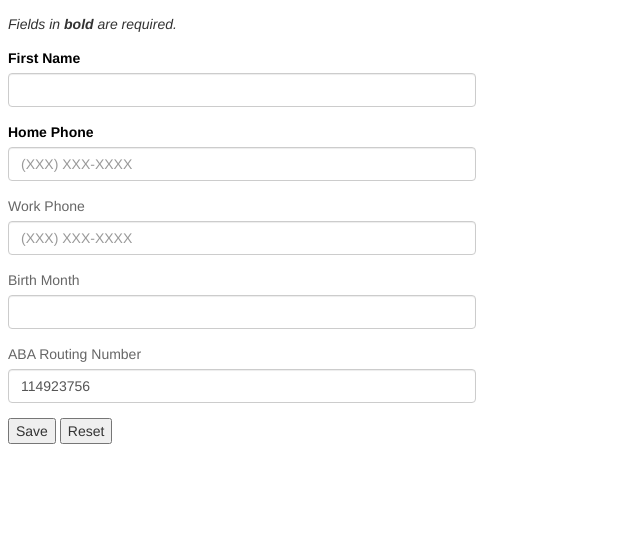
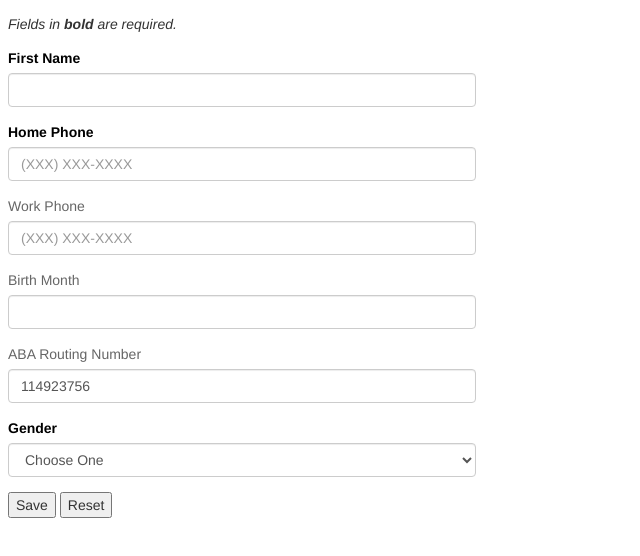
Before and after one commit to mcdpartners/ada-validation, a website: page demo/demo1.html in a window 1280 px wide. Shown: the whole page, without its empty margins (0-640 px from the left). Drawn offline with Linux system fonts and the light colour scheme; files that its build step writes are made by us from their sources.

Commit message:
Added Select input support

```diff
--- a/demo/demo1.html
+++ b/demo/demo1.html
@@ -59,6 +59,18 @@
     </div>
 
     <div class="form-group">
+      <label for="gender" class="required">Gender</label>
+      <div class="control-input">
+        <select type="text" id="gender" name="gender" class="form-control" data-validation="true" required="required">
+          <option value="">Choose One</option>
+          <option value="M">Male</option>
+          <option value="F">Female</option>
+        </select>
+        <i class="validation-icon"></i>
+      </div>
+    </div>
+
+    <div class="form-group">
       <button id="saveBtn" type="submit">Save</button>
       <button id="resetBtn" type="reset">Reset</button>
     </div>
--- a/package.json
+++ b/package.json
@@ -2,7 +2,7 @@
   "name": "jquery-ada-validation",
   "title": "jQuery ADA Validation Plugin",
   "description": "Client-side form validation with accessibility compliance",
-  "version": "0.2.7",
+  "version": "0.3.0",
   "homepage": "https://github.com/mcdpartners/ada-validation",
   "company": "MCD Partners",
   "licenses": [
--- a/src/ValidatedForm.js
+++ b/src/ValidatedForm.js
@@ -11,7 +11,7 @@
     this.addListeners();
   };
 
-  ValidatedForm.VERSION  = '0.2.7';
+  ValidatedForm.VERSION  = '0.3.0';
 
   ValidatedForm.DEFAULTS = {};
 
--- a/src/ValidatedInput.js
+++ b/src/ValidatedInput.js
@@ -12,6 +12,7 @@
     this.isRequired = this.$element.attr('required');
     this.validator  = Validator.create(options.validator);
     this.hasError   = false;
+    this.tagName    = this.$element.prop('tagName').toLowerCase();
 
     if (this.isRequired) {
       RequiredRule = new Validator(validations.required);
@@ -22,15 +23,18 @@
     this.configureInput();
   };
 
-  ValidatedInput.VERSION  = '0.2.7';
+  ValidatedInput.VERSION  = '0.3.0';
 
   ValidatedInput.DEFAULTS = {};
 
   ValidatedInput.prototype.addListeners = function() {
     this.$element.on('focus.validatedInput', this, onFocus);
-    this.$element.on('keyup.validatedInput', this, onKeyUp);
     this.$element.on('change.validatedInput', this, onChange);
     this.$element.on('blur.validatedInput', this, onBlur);
+
+    if (this.tagName === 'input') {
+      this.$element.on('keyup.validatedInput', this, onKeyUp);
+    }
   };
 
   ValidatedInput.prototype.removeListeners = function() {
@@ -39,14 +43,13 @@
 
   ValidatedInput.prototype.configureInput = function() {
     var id = this.$element.attr('id');
-    var tagName = this.$element.prop('tagName').toLowerCase();
     var tagType = this.$element.attr('type');
     var attrs = {
         'aria-describedby': id + 'Validations'
       };
     var html;
 
-    if (tagName !== 'input') {
+    if (['input', 'select'].indexOf(this.tagName) === -1) {
       throw new Error('ValidatedInput cannot be applied to a ' + tagName);
     }
 
@@ -63,6 +66,7 @@
       this.hasError = true;
     }
 
+    if (this.tagName === 'input') {
       switch (tagType) {
         case 'text':
         case 'email':
@@ -79,6 +83,7 @@
         case 'checkbox':
           // Nothing yet
           break;
+      }
     }
 
     // This flag is set initally so that we know when the first time
@@ -234,7 +239,7 @@
   // =================
 
   $(document).ready(function() {
-    $('input[data-validation]').each(function() {
+    $('[data-validation]').each(function() {
       var $this   = $(this);
       var data    = $this.data('validatedInput');
       var option  = {
```
Also changed, not shown: test/e2e/configinput.js (+3 -1 lines), test/e2e/submit_fail.js (+9 -2 lines), test/e2e/submit_pass.js (+2 -1 lines), dist/jquery.ada-validate.js, dist/jquery.ada-validate.min.js. Lines whose indentation alone changed are shown as unchanged.
